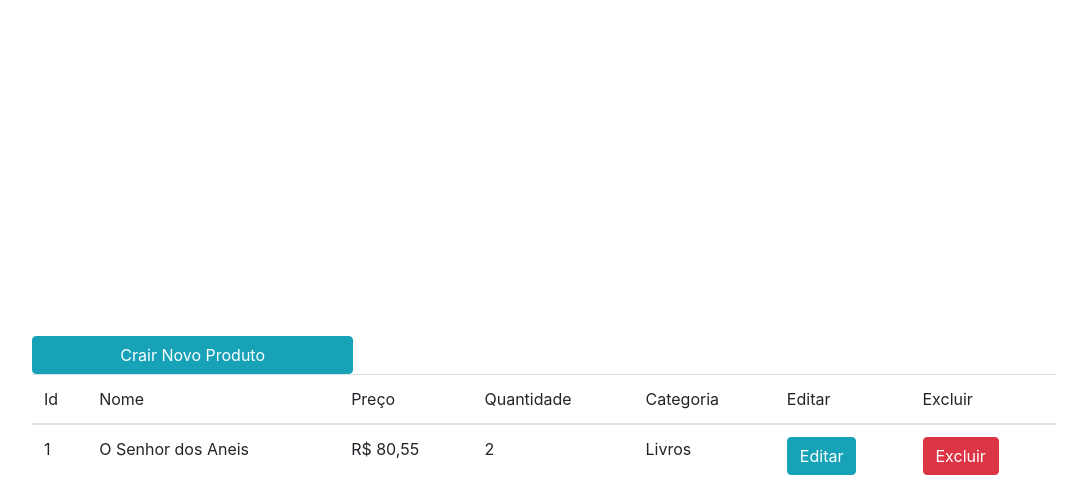
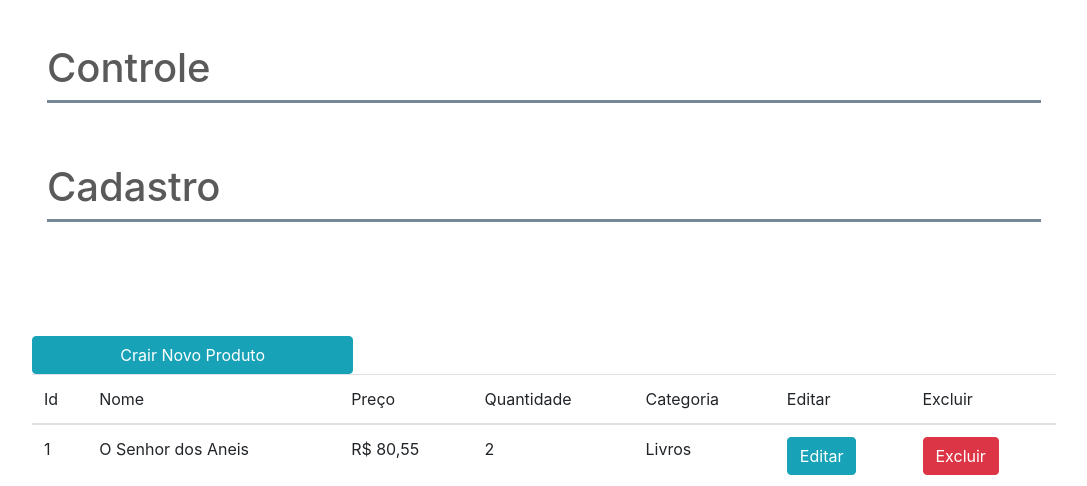
Before and after one commit to SamuelHericles/Projeto_Final_Tec_Web, a PHP site: page /admin.php in a window 1280 px wide. Shown: the part 64-550 px from the top of the page, without its empty margins (96-1183 px from the left). Run offline with PHP 8.4, Linux system fonts and the light colour scheme.

Commit message:
Estilizando a pagina admin.php

```diff
--- a/admin.php
+++ b/admin.php
@@ -42,12 +42,16 @@
 
     <main>
 
+    <div class="container"> <h1>Controle</h1><div class="linha"></div></div>
     <div class="Controle">
         <?php
 
 
         ?>
     </div>
+
+
+    <div class="container"><h1> Cadastro</h1><div class="linha"></div></div>
     <div class="Cadastro">
             <div class="row">
                 <div class="col-md-12">
@@ -88,8 +92,8 @@
                     </tbody>
                 </table>
             </div>
-        </div>
-    </main>
+    </div>
+</main>
 
 
 
--- a/cliente.php
+++ b/cliente.php
@@ -17,7 +17,7 @@
 <body>
     <header>
         <nav class="navbar navbar-expand-md navbar-dark fixed-top bg-dark">
-          <a class="navbar-brand" href="#">Olá Zé da Bodega!</a>
+          <a class="navbar-brand" href="#">Olá Zé da Bodega!</a><!--Conexão com o banco-->
           <button class="navbar-toggler" type="button" data-toggle="collapse" data-target="#navbarCollapse" aria-controls="navbarCollapse" aria-expanded="false" aria-label="Toggle navigation">
             <span class="navbar-toggler-icon"></span>
           </button>
```
